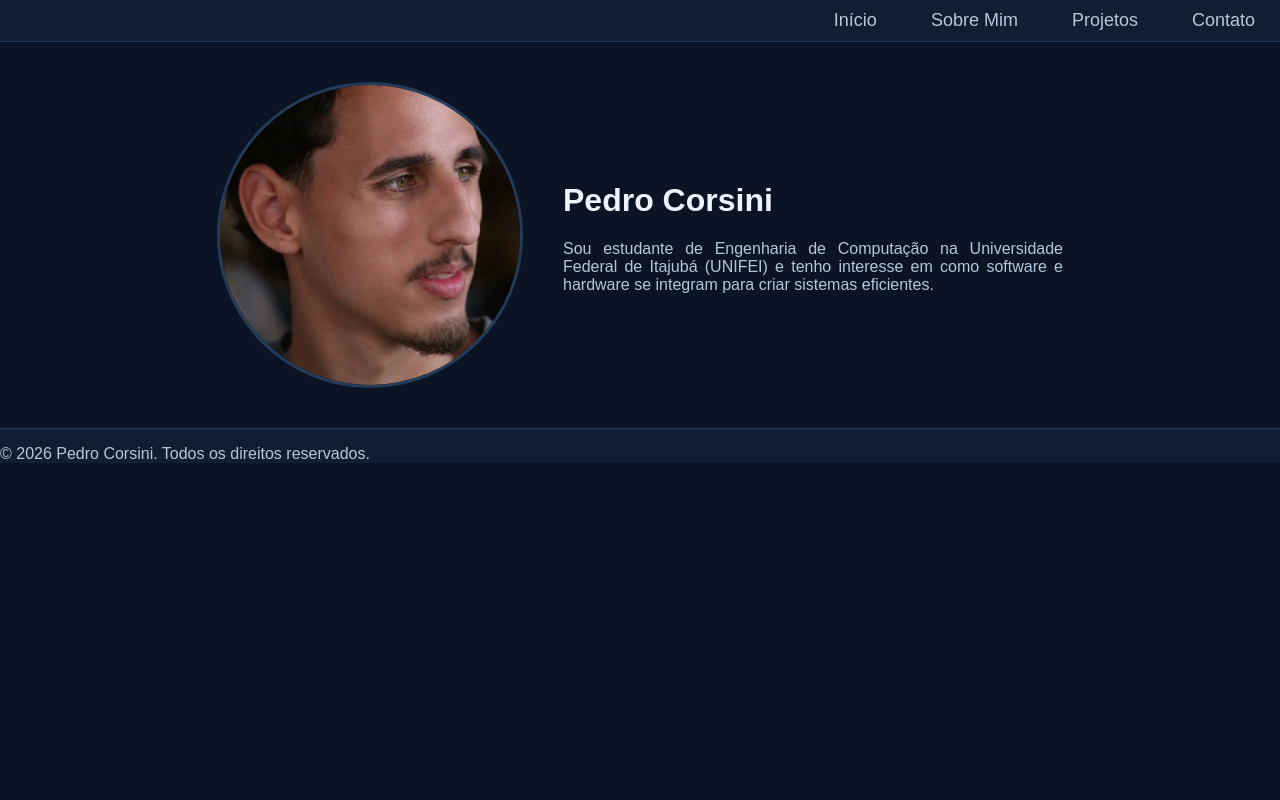
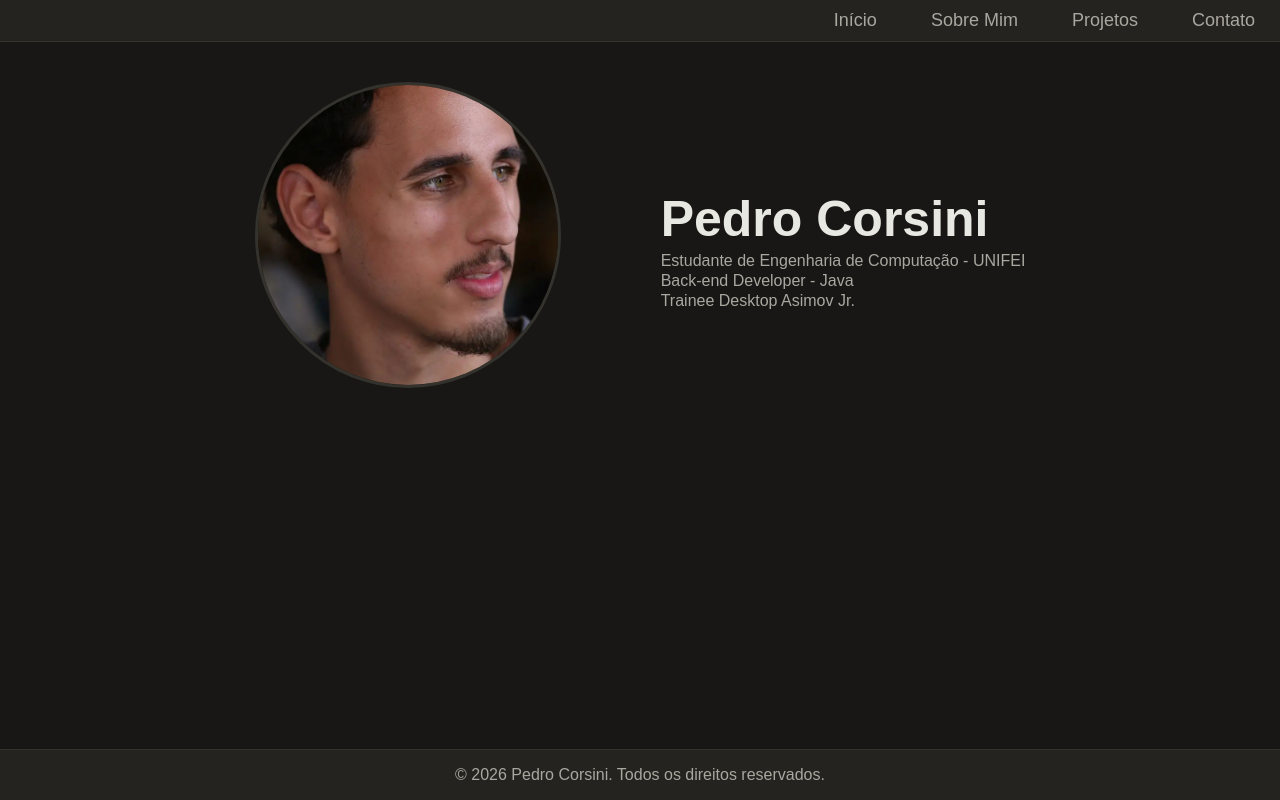
Before and after one commit to pedrocorsini/capacitacao-asimov-corsini, a plain HTML site: page semana-02-html-css/portifolio/index.html in a window 1280 px wide. Drawn offline with Linux system fonts and the light colour scheme.

Commit message:
feat: change color pallet

```diff
--- a/semana-02-html-css/portifolio/css/style.css
+++ b/semana-02-html-css/portifolio/css/style.css
@@ -1,10 +1,10 @@
 :root {
-    --background: #0b1424;
-    --surface: #101e33;
-    --border: #243b5a;
-    --heading: #edf4ff;
-    --text: #b6c6dd;
-    --accent: #7db5ff;
+  --background: #181715;
+  --surface: #24231f;
+  --border: #34322d;
+  --heading: #e8e8e3;
+  --text: #a9a8a0;
+  --accent: #bfb21a;
 }
 
 body{
@@ -13,6 +13,31 @@ body{
     font-family: Arial, Helvetica, sans-serif;
     background-color: var(--background);
     color: var(--text);
+    min-height: 100vh;
+    flex-direction: column;
+    display: flex;
+}
+
+.container{
+    flex: 1;
+}
+
+footer {
+    background-color: var(--surface);
+    color: var(--text);
+    border-top: 1px solid var(--border);
+    text-align: center;
+    padding: 1em;
+}
+
+footer p {
+    margin: 0;
+    transition: color 0.3s ease;
+    cursor: default;
+}
+
+footer p:hover{
+    color: var(--accent);
 }
 
 .navigation{
@@ -36,13 +61,6 @@ body{
     margin: 0;
 }
 
-.content img{
-    width: 300px;
-    height: auto;
-    border-radius: 50%;
-    object-fit: cover;
-}
-
 .navigation a{
     text-decoration: none;
     color: var(--text);
@@ -52,28 +70,7 @@ body{
     transition: background-color 0.3s ease, color 0.3s ease;
 }
 
-.content {
-    color: var(--text);
-    display: flex;
-    align-items: center;
-    justify-content: center;
-    gap: 40px;
-    flex-direction: row-reverse;
-    padding: 40px;
-}
-
-.text {
-    max-width: 500px;
-    text-align: justify;
-}
-
-.text h1 {
-    color: var(--heading);
-}
-
-.navigation a:hover,
-.navigation a:focus-visible {
-    background-color: var(--border);
+.navigation a:hover, .navigation a:focus-visible {
     color: var(--accent);
 }
 
@@ -82,12 +79,50 @@ body{
     outline-offset: 2px;
 }
 
-.content img {
-    border: 3px solid var(--border);
+.content {
+    color: var(--text);
+    display: flex;
+    align-items: center;
+    justify-content: center;
+    gap: 100px;
+    padding: 40px;
 }
 
-footer {
-    background-color: var(--surface);
-    color: var(--text);
-    border-top: 1px solid var(--border);
+.content img{
+    width: 300px;
+    height: auto;
+    border-radius: 50%;
+    object-fit: cover;
+    border: 3px solid var(--border);
+    transition: border-color 0.3s ease;
 }
+
+.content img:hover, .navigation a:focus-visible{
+    border-color: var(--accent);
+}
+
+.text {
+    max-width: 500px;
+    text-align: justify;
+}
+
+.desc{
+    margin: 4px 0;
+    line-height: 1;
+    cursor: default;
+}
+
+.text h1 {
+    font-size: 50px;
+    margin-bottom: 5px;
+    color: var(--heading);
+    cursor: default;
+}
+
+.text p{
+    transition: color 0.3s ease;
+}
+
+.text p:hover, .navigation p:focus-visible {
+    color: var(--heading);
+}
--- a/semana-02-html-css/portifolio/index.html
+++ b/semana-02-html-css/portifolio/index.html
@@ -10,7 +10,7 @@
 
     <meta name="viewport" content="width=device-width, initial-scale=1.0">
 
-    <title>Portifólio</title>
+    <title>Pedro Corsini Portifólio</title>
 
     <link rel="stylesheet" href="css/style.css">
 
@@ -32,13 +32,15 @@
     <div class="container">
 
         <div class="content">
+            <img src="images/corsini_square.jpg" alt="Pedro Corsini">
             <div class="text">
                 <h1>Pedro Corsini</h1>
-                <p>Sou estudante de Engenharia de Computação na Universidade Federal de Itajubá (UNIFEI) e tenho
-                    interesse
-                    em como software e hardware se integram para criar sistemas eficientes.</p>
+                <p class="desc">Estudante de Engenharia de Computação - UNIFEI</p>
+                <p class="desc">Back-end Developer - Java</p>
+                <p class="desc">Trainee Desktop Asimov Jr.</p>
+
             </div>
-            <img src="images/corsini_square.jpg" alt="Pedro Corsini">
+
         </div>
 
     </div>
```
